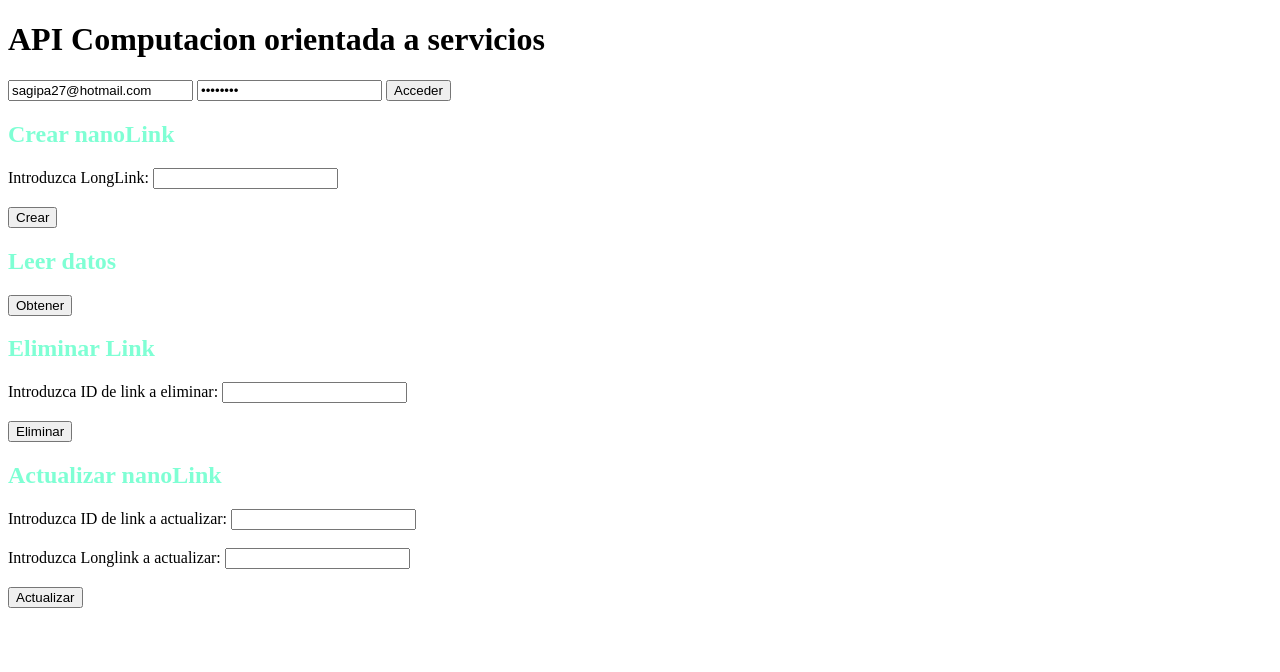
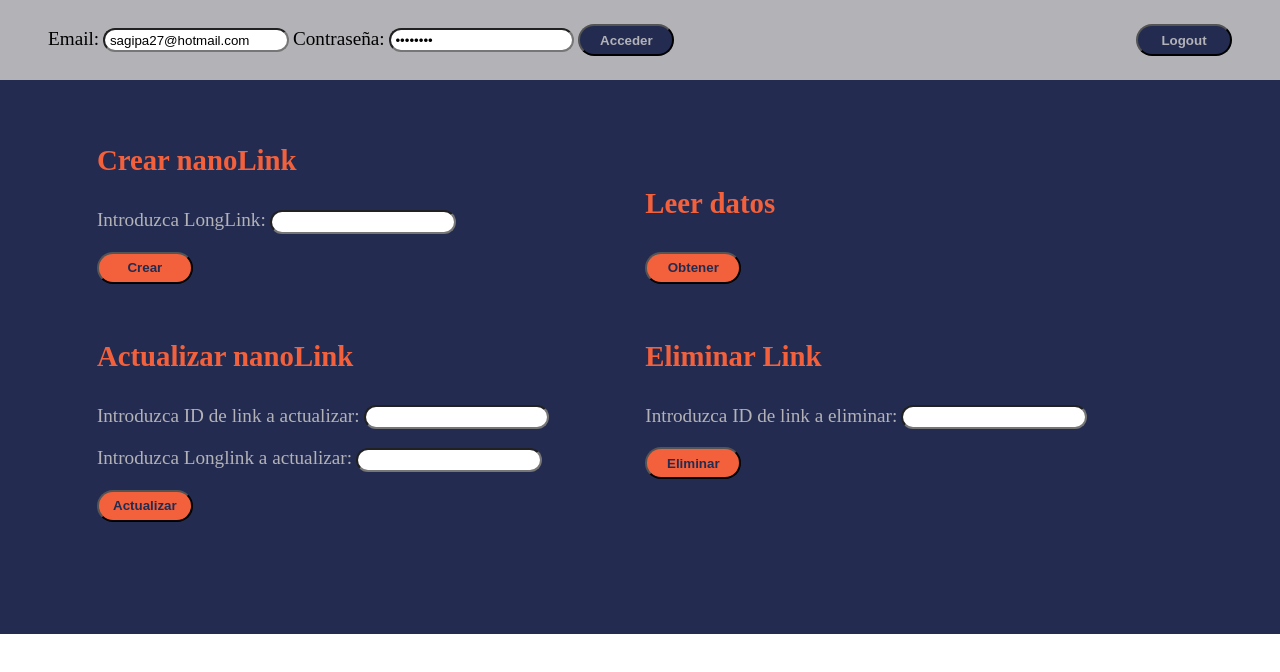
Before and after one commit to sagipa27/API_REST, a website: page public/index.html in a window 1280 px wide. Drawn offline with Linux system fonts and the light colour scheme.

Commit message:
se implemento front

```diff
--- /dev/null
+++ b/public/CSS/index.css
@@ -0,0 +1,78 @@
+*{
+    box-sizing: border-box;
+    margin: 0;
+    padding: 0;
+}
+
+:root{
+    --orange: #F3603C;
+    --dark-blue: #232C50;
+    --light-grey: #B3B2B7;
+    --sm: 1.2rem;
+    --smd: 1.8rem;
+    --md: 3.5rem;
+    --lg: 5rem;
+}
+
+header{
+    display: flex;
+    flex-direction: row;
+    align-items: center;
+    justify-content: space-between;
+    height: 5rem;
+    padding: 0rem 3rem;
+    background-color: var(--light-grey);
+}
+
+.btn-header{
+    background-color:  var(--dark-blue);
+    border-radius: 40px;
+    width: 6rem;
+    height: 2rem;
+    color: var(--light-grey);
+    font-weight: bold;
+}
+
+.text-input{
+    border-radius: 20px;
+    height: 1.5rem;
+    padding-left: 0.3rem;
+}
+#container{
+    display: flex;
+    flex-direction: row;
+    justify-content: center;
+
+    background-color: var(--dark-blue);
+    align-items: center;
+    padding-top: 4rem;
+}
+
+#container div{
+    margin-right: 3rem;
+    margin-bottom: 3.5rem;
+    color: var(--light-grey);
+}
+
+.label{
+    font-size: var(--sm);
+}
+.subtitle{
+    margin-bottom: 2rem;
+    color: var(--orange);
+    font-size: var(--smd);
+}
+
+.btn-form{
+    background-color:  var(--orange);
+    border-radius: 40px;
+    width: 6rem;
+    height: 2rem;
+    color: var(--dark-blue);
+    font-weight: bold;
+
+}
+
+.btn-form:hover {
+    opacity: 0.5;
+  }
--- a/public/CSS/style.css
+++ /dev/null
@@ -1,3 +0,0 @@
-h2{
-    color: aquamarine;
-}
--- a/public/index.html
+++ b/public/index.html
@@ -1,216 +1,202 @@
 <!DOCTYPE html>
 <html lang="en">
   <head>
-    <meta charset="UTF-8">
-    <meta http-equiv="X-UA-Compatible" content="IE=edge">
-    <meta name="viewport" content="width=device-width, initial-scale=1.0">
+    <meta charset="UTF-8" />
+    <meta http-equiv="X-UA-Compatible" content="IE=edge" />
+    <meta name="viewport" content="width=device-width, initial-scale=1.0" />
     <title>Login</title>
-    <link rel="stylesheet" href="CSS/style.css">
+    <link rel="stylesheet" href="CSS/index.css" />
   </head>
   <body>
     <header>
-        <h1>API Computacion orientada a servicios</h1>
-    </header>
       <div>
         <form id="form">
-            <input type="email" value="sagipa27@hotmail.com" id="email">
-            <input type="password" value="admin123" id="password">
-            <button type="submit" onclick="login()">Acceder</button>
+          <label for="fname" class="label">Email:</label>
+          <input type="email" value="sagipa27@hotmail.com" id="email" class="text-input"/>
+          <label for="fname" class="label">Contraseña:</label>
+          <input type="password" value="admin123" id="password" class="text-input"/>
+          <button class="btn-header" type="submit" onclick="login()">Acceder</button>
         </form>
       </div>
 
+      <div>
+            <button  class="btn-header" type="button" onclick="logout()">Logout</button>
+      </div>
+
+  </header>
+    <div id="container">
 
       <div>
+        <div>
+          <h2 class="subtitle">Crear nanoLink</h2>
 
+          <label for="fname" class="label">Introduzca LongLink:</label>
+          <input class="text-input" type="text" id="longlink" /><br /><br />
+          <button class="btn-form" onclick="create()">Crear</button>
+        </div>
+        <div>
+          <h2 class="subtitle">Actualizar nanoLink</h2>
+          <label for="fname" class="label">Introduzca ID de link a actualizar:</label>
+          <input class="text-input" type="text" id="idUpdate" /><br /><br />
+          <label for="fname" class="label">Introduzca Longlink a actualizar:</label>
+          <input class="text-input" type="text" id="updLink" /><br /><br />
+          <button type="submit" class="btn-form" onclick="updateLink()">
+            Actualizar
+          </button>
+        </div>
 
-        <h2>Crear nanoLink</h2>
+      </div>
+      <div>
+        <div>
+          <h2 class="subtitle">Leer datos</h2>
+          <button id="longLinkButton" onclick="read()" class="btn-form">Obtener</button>
 
-        <label for="fname">Introduzca LongLink:</label>
-        <input type="text" id="longlink"><br><br>
-        <button class="btn-form" onclick="create()">Crear</button>
+          <pre id="arrPrint"></pre>
+        </div>
+        <div>
+          <h2 class="subtitle">Eliminar Link</h2>
+          <label for="fname" class="label">Introduzca ID de link a eliminar:</label>
+          <input class="text-input"  type="text" id="idEliminar" /><br /><br />
+          <button class="btn-form" onclick="deleteLink()">Eliminar</button>
+        </div>
 
 
       </div>
 
 
-<div>
-    <h2>Leer datos</h2>
-    <button id="longLinkButton" onclick="read()">Obtener</button>
-
-    <pre id="arrPrint"></pre>
     </div>
 
-<div>
-        <h2>Eliminar Link</h2>
-        <label for="fname">Introduzca ID de link a eliminar:</label>
-        <input type="text" id="idEliminar"><br><br>
-        <button  class="btn-form" onclick="deleteLink()">Eliminar</button>
- </div>
+    <script>
+      function login() {
+        const form = document.getElementById("form");
+        const email = document.getElementById("email");
+        const password = document.getElementById("password");
 
-<div>
-        <h2>Actualizar nanoLink</h2>
-        <label for="fname">Introduzca ID de link a actualizar:</label>
-        <input type="text" id="idUpdate"><br><br>
-        <label for="fname">Introduzca Longlink a actualizar:</label>
-        <input type="text" id="updLink"><br><br>
-        <button type="submit"  class="btn-form" onclick="updateLink()">Actualizar</button>
-
-
-</div>
-<script>
-
-    function login(){
-
-    const form = document.getElementById('form');
-    const email = document.getElementById('email');
-    const password = document.getElementById('password');
-
-
-    form.addEventListener('submit', async e => {
+        form.addEventListener("submit", async (e) => {
           e.preventDefault();
           try {
-            const res = await fetch('http://localhost:5000/api/v1/auth/login', {
-                method: 'POST',
+            const res = await fetch("http://localhost:5000/api/v1/auth/login", {
+              method: "POST",
               headers: {
-                    'Content-Type': 'application/json'
+                "Content-Type": "application/json",
               },
-                body: JSON.stringify({email: email.value ,password: password.value})
-
+              body: JSON.stringify({
+                email: email.value,
+                password: password.value,
+              }),
             });
             console.log(res.ok, res.status);
 
-            const {token} = await res.json();
+            const { token } = await res.json();
             console.log(data);
-
-        } catch (error) {
-
+          } catch (error) {}
+        });
       }
 
-    })
+      function logout() {
+        fetch("/api/v1/auth/logout")
+          .then((response) => response.json())
+          .then((data) => console.log(data));
       }
 
-    function logout(){
+      async function create() {
+        const longLink = document.getElementById("longlink").value;
 
-        fetch('/api/v1/auth/logout')
-            .then(response => response.json())
-            .then(data =>
-                console.log(data)
-            );
-    }
-
-    async function create(){
-
-            const longLink = document.getElementById('longlink').value;
-
-
-            const resToken = await fetch('/api/v1/auth/refresh',{
-                method: 'GET',
-                credentials: 'include'
+        const resToken = await fetch("/api/v1/auth/refresh", {
+          method: "GET",
+          credentials: "include",
         });
         const { token } = await resToken.json();
         console.log("el link es " + longLink);
-            fetch('api/v1/links', {
-            method: 'POST',
+        fetch("api/v1/links", {
+          method: "POST",
           headers: {
-                'Accept': 'application/json, text/plain, */*',
-                'Content-Type': 'application/json',
-                'Authorization': 'Bearer ' + token
+            Accept: "application/json, text/plain, */*",
+            "Content-Type": "application/json",
+            Authorization: "Bearer " + token,
           },
-            body: JSON.stringify({"longLink" : longLink})
-            }).then(res => res.json())
-            .then(res =>
-                console.log(res),
-            );
+          body: JSON.stringify({ longLink: longLink }),
+        })
+          .then((res) => res.json())
+          .then((res) => console.log(res));
       }
 
-
-    async function read(){
+      async function read() {
         let arr;
-             const resToken = await fetch('/api/v1/auth/refresh',{
-                method: 'GET',
-                credentials: 'include'
+        const resToken = await fetch("/api/v1/auth/refresh", {
+          method: "GET",
+          credentials: "include",
         });
         const { token } = await resToken.json();
 
-            const res = fetch('api/v1/links', {
-            method: 'GET',
+        const res = fetch("api/v1/links", {
+          method: "GET",
           headers: {
-                'Accept': 'application/json, text/plain, */*',
-                'Content-Type': 'application/json',
-                'Authorization': 'Bearer ' + token
+            Accept: "application/json, text/plain, */*",
+            "Content-Type": "application/json",
+            Authorization: "Bearer " + token,
+          },
+        })
+          .then((res) => res.json())
+          .then((res) => {
+            console.log("Los links son:");
+            arr = res.links;
+            document.getElementById("arrPrint").innerHTML = JSON.stringify(
+              arr,
+              null,
+              2
+            );
+          });
       }
 
-            }).then(res => res.json())
-            .then(res => {
-                console.log("Los links son:")
-                arr = res.links;
-                document.getElementById("arrPrint").innerHTML = JSON.stringify(arr, null, 2);
-            })
-
-
-
-        };
-
-    async function deleteLink(){
+      async function deleteLink() {
         const idEliminar = document.getElementById("idEliminar").value;
-        const resToken = await fetch('/api/v1/auth/refresh',{
-                method: 'GET',
-                credentials: 'include'
+        const resToken = await fetch("/api/v1/auth/refresh", {
+          method: "GET",
+          credentials: "include",
         });
         const { token } = await resToken.json();
 
-            const res = fetch('api/v1/links/'+ idEliminar, {
-            method: 'DELETE',
+        const res = fetch("api/v1/links/" + idEliminar, {
+          method: "DELETE",
           headers: {
-                'Accept': 'application/json, text/plain, */*',
-                'Content-Type': 'application/json',
-                'Authorization': 'Bearer ' + token
+            Accept: "application/json, text/plain, */*",
+            "Content-Type": "application/json",
+            Authorization: "Bearer " + token,
+          },
+        });
       }
 
-            })
-    }
+      async function updateLink() {
+        let updLink = document.getElementById("updLink").value;
+        const idUpdate = document.getElementById("idUpdate").value;
 
-    async function updateLink(){
-
-            let updLink = document.getElementById('updLink').value;
-            const idUpdate = document.getElementById('idUpdate').value;
-
-            const resToken = await fetch('/api/v1/auth/refresh',{
-                method: 'GET',
-                credentials: 'include'
+        const resToken = await fetch("/api/v1/auth/refresh", {
+          method: "GET",
+          credentials: "include",
         });
         const { token } = await resToken.json();
 
-
-            fetch('api/v1/links/' + idUpdate, {
-            method: 'PATCH',
+        fetch("api/v1/links/" + idUpdate, {
+          method: "PATCH",
           headers: {
-                'Accept': 'application/json, text/plain, */*',
-                'Content-Type': 'application/json',
-                'Authorization': 'Bearer ' + token
+            Accept: "application/json, text/plain, */*",
+            "Content-Type": "application/json",
+            Authorization: "Bearer " + token,
           },
-            body: JSON.stringify({"longLink" : updLink})
-
-        })
+          body: JSON.stringify({ longLink: updLink }),
+        });
       }
-
-
-
-
-
-
 
       // document.getElementById("arrPrint").innerHTML = JSON.stringify(arr, null, 2);
 
       // document.addEventListener('DOMContentLoaded',  async (e) => {
       //     try {
 
-
       //         const resToken = await fetch('/api/v1/auth/refresh',{
       //             method: 'GET',
       //             credentials: 'include'
       //         });
-
 
       //         const { token } = await resToken.json();
 
@@ -235,7 +221,6 @@
       //     }
 
       // });
-
     </script>
   </body>
 </html>
```
Also changed, not shown: public/login.html (added, +12 -0 lines). Lines whose indentation alone changed are shown as unchanged.
